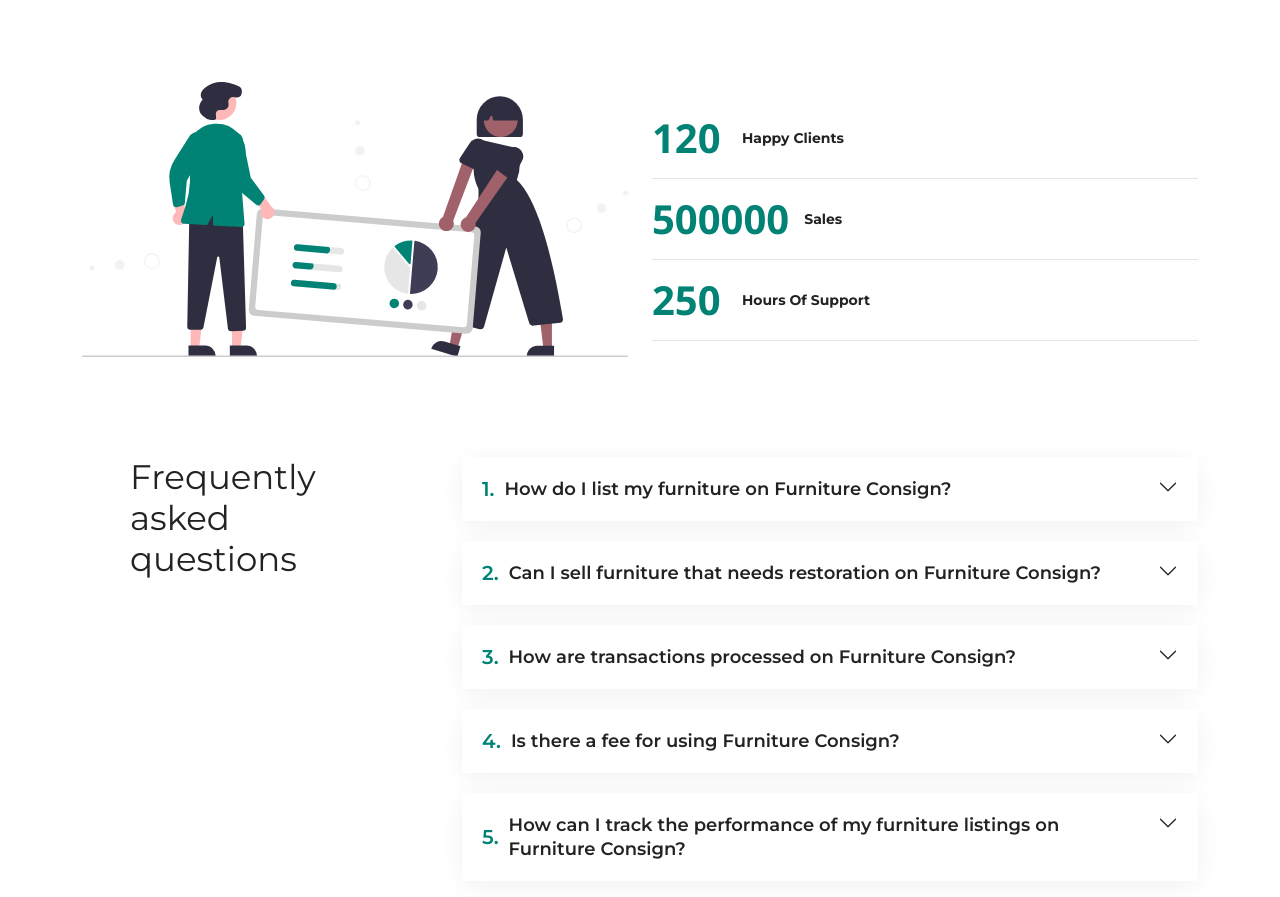
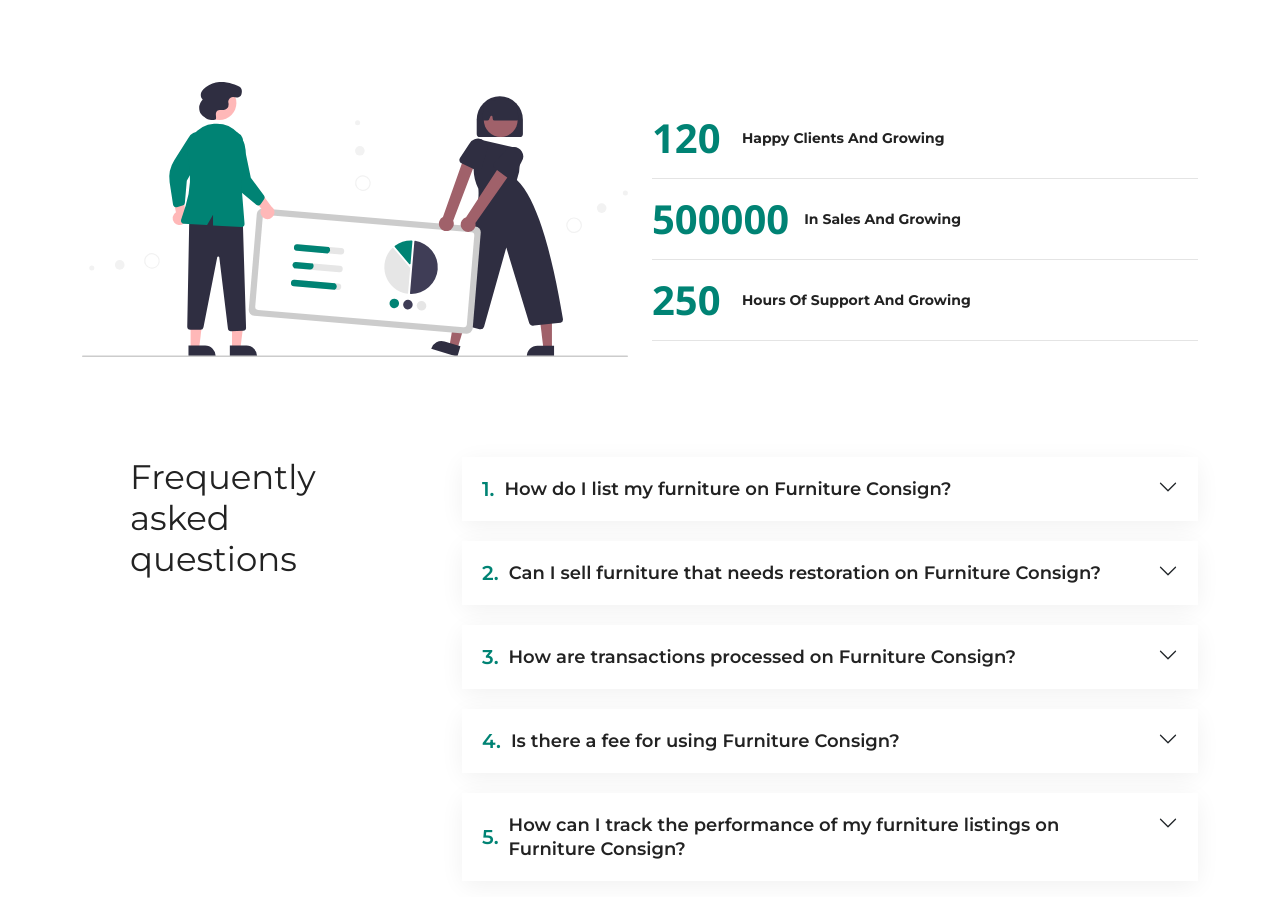
Before and after one commit to harrisonlhl123/furniture-consign, a plain HTML site: page index.html in a window 1280 px wide. Shown: the part 4600-5497 px from the top of the page. Drawn offline with nearby package versions, Linux system fonts and the light colour scheme.

Commit message:
added growing

```diff
--- a/index.html
+++ b/index.html
@@ -430,17 +430,17 @@
 
             <div class="stats-item d-flex align-items-center">
               <span data-purecounter-start="0" data-purecounter-end="120" data-purecounter-duration="1" class="purecounter"></span>
-              <p><strong>Happy Clients</strong></p>
+              <p><strong>Happy Clients And Growing</strong></p>
             </div><!-- End Stats Item -->
 
             <div class="stats-item d-flex align-items-center">
               <span data-purecounter-start="0" data-purecounter-end="500000" data-purecounter-duration="1" class="purecounter"></span>
-              <p><strong>Sales</strong></p>
+              <p><strong>In Sales And Growing</strong></p>
             </div><!-- End Stats Item -->
 
             <div class="stats-item d-flex align-items-center">
               <span data-purecounter-start="0" data-purecounter-end="250" data-purecounter-duration="1" class="purecounter"></span>
-              <p><strong>Hours Of Support</strong></p>
+              <p><strong>Hours Of Support And Growing</strong></p>
             </div><!-- End Stats Item -->
 
           </div>
```
